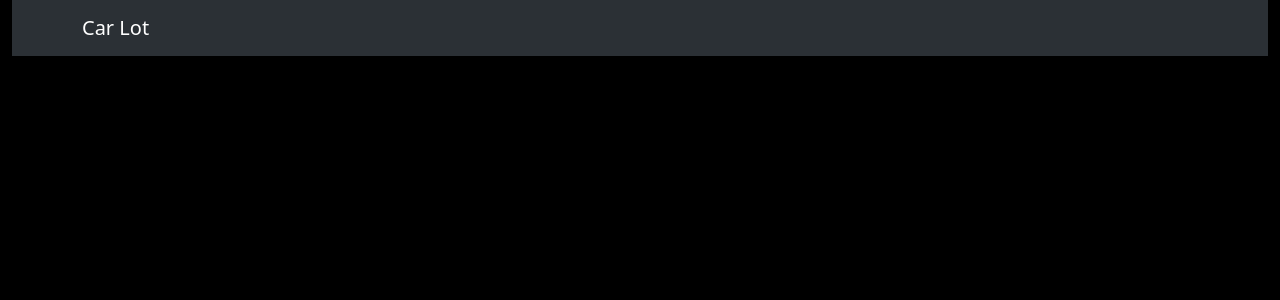
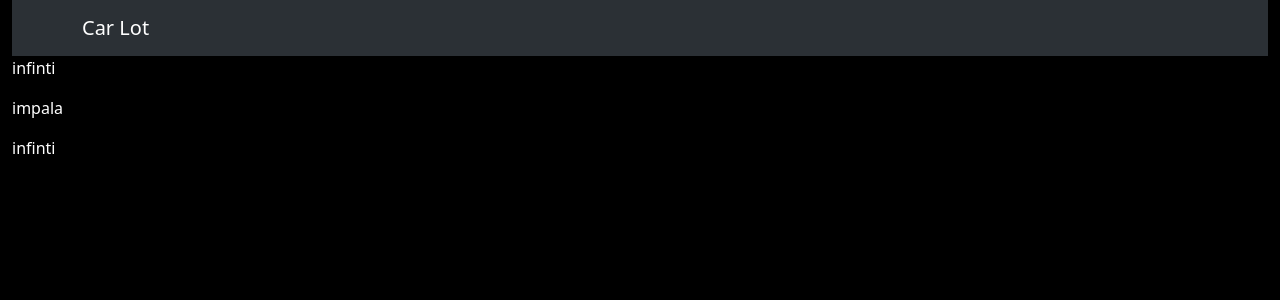
Before and after one commit to AcePhrost/NewCars, a React (Vite) app: page / in a window 1280 px wide. Shown: the top 300 px of the page. Built offline with nearby package versions, Linux system fonts and the light colour scheme.

Commit message:
here we go

```diff
--- a/src/App.jsx
+++ b/src/App.jsx
@@ -1,6 +1,6 @@
 import Container from "react-bootstrap/Container"
 
-import { cars } from "./componets/cars"
+import { Cars } from "./componets/Cars"
 import Header from "./componets/Header"
 
 export default function app(){
@@ -9,7 +9,7 @@ export default function app(){
       <Container fluid data-bs-theme='dark' className='app'>
         <Header/>
 
-        <cars></cars>
+        <Cars></Cars>
       </Container>
       )
 }
--- a/src/componets/Cars.jsx
+++ b/src/componets/Cars.jsx
@@ -1,5 +1,6 @@
 import Car from "./Car"
-export const cars = () => {
+
+export const Cars = () => {
 
   const cars = [
     {
```
